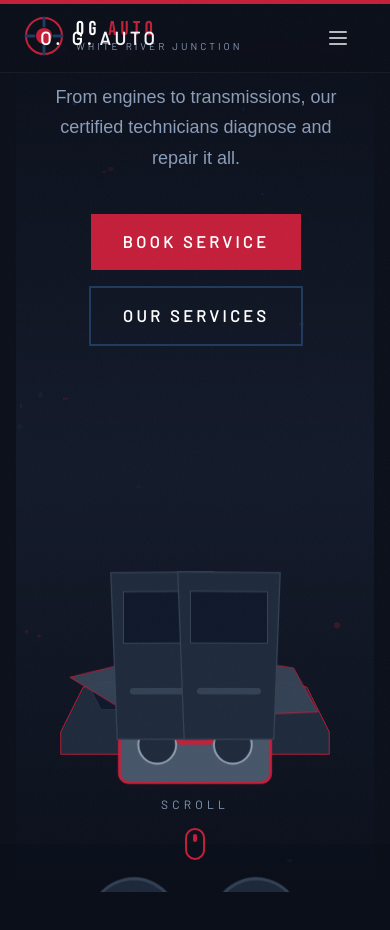
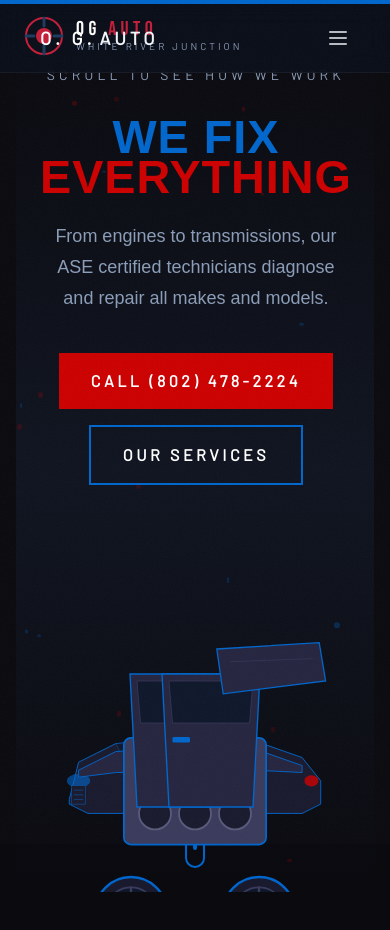
Before and after one commit to AEnldlya/og-automotive-v2, a Next.js app: page / in a window 390 px wide. Shown: the top 930 px of the page. Built offline with nearby package versions, Linux system fonts and the light colour scheme; a web font is replaced by a local one.

Commit message:
Update hero with real logo colors (blue #0066CC, red #CC0000), add logo image, improve car disassembly animation

```diff
--- a/src/components/HeroDisassembly.tsx
+++ b/src/components/HeroDisassembly.tsx
@@ -1,6 +1,7 @@
 'use client';
 
 import { useEffect, useRef } from 'react';
+import Image from 'next/image';
 import Link from 'next/link';
 import { motion, useScroll, useTransform, useSpring } from 'framer-motion';
 import { gsap } from 'gsap';
@@ -11,8 +12,12 @@ if (typeof window !== 'undefined') {
   gsap.registerPlugin(ScrollTrigger);
 }
 
+// Logo colors from the actual logo
+const LOGO_BLUE = '#0066CC';
+const LOGO_RED = '#CC0000';
+
 // Car parts for disassembly animation
-const CarParts = () => {
+const CarDisassembly = () => {
   const containerRef = useRef<HTMLDivElement>(null);
 
   useEffect(() => {
@@ -21,9 +26,9 @@ const CarParts = () => {
     const ctx = gsap.context(() => {
       // Hood flies up
       gsap.to('.car-hood', {
-        y: -200,
-        rotation: -30,
-        opacity: 0.3,
+        y: -150,
+        rotation: -25,
+        opacity: 0.4,
         scrollTrigger: {
           trigger: containerRef.current,
           start: 'top center',
@@ -32,10 +37,11 @@ const CarParts = () => {
         },
       });
 
-      // Engine lifts out
+      // Engine lifts out and rotates
       gsap.to('.car-engine', {
-        y: -300,
-        scale: 0.8,
+        y: -250,
+        rotation: 15,
+        scale: 0.9,
         scrollTrigger: {
           trigger: containerRef.current,
           start: 'top center',
@@ -44,9 +50,9 @@ const CarParts = () => {
         },
       });
 
-      // Wheels roll away
+      // Front wheel rolls away
       gsap.to('.car-wheel-front', {
-        x: 200,
+        x: 180,
         rotation: 360,
         scrollTrigger: {
           trigger: containerRef.current,
@@ -56,8 +62,9 @@ const CarParts = () => {
         },
       });
 
+      // Rear wheel rolls away
       gsap.to('.car-wheel-rear', {
-        x: -200,
+        x: -180,
         rotation: -360,
         scrollTrigger: {
           trigger: containerRef.current,
@@ -67,10 +74,10 @@ const CarParts = () => {
         },
       });
 
-      // Doors open
+      // Left door opens
       gsap.to('.car-door-left', {
-        x: -100,
-        rotationY: -45,
+        x: -80,
+        rotationY: -40,
         scrollTrigger: {
           trigger: containerRef.current,
           start: 'top center',
@@ -79,9 +86,22 @@ const CarParts = () => {
         },
       });
 
+      // Right door opens
       gsap.to('.car-door-right', {
-        x: 100,
-        rotationY: 45,
+        x: 80,
+        rotationY: 40,
+        scrollTrigger: {
+          trigger: containerRef.current,
+          start: 'top center',
+          end: 'center center',
+          scrub: 1,
+        },
+      });
+
+      // Trunk opens
+      gsap.to('.car-trunk', {
+        y: -100,
+        rotation: 20,
         scrollTrigger: {
           trigger: containerRef.current,
           start: 'top center',
@@ -95,96 +115,151 @@ const CarParts = () => {
   }, []);
 
   return (
-    <div ref={containerRef} className="relative w-full h-[600px] md:h-[800px] perspective-[1000px]">
-      {/* Car Body */}
+    <div ref={containerRef} className="relative w-full h-[500px] md:h-[600px] perspective-[1200px]">
+      {/* Car Body - Sedan style */}
       <div className="car-body absolute inset-0 flex items-center justify-center">
-        <svg viewBox="0 0 800 400" className="w-full max-w-4xl">
-          {/* Main body */}
+        <svg viewBox="0 0 700 300" className="w-full max-w-3xl">
+          {/* Main body shape */}
           <path
-            d="M100 250 L150 150 L300 120 L500 120 L650 150 L700 250 L700 300 L100 300 Z"
-            fill="#1e293b"
-            stroke="#c41e3a"
+            d="M80 220 L100 140 L180 100 L320 90 L480 95 L580 130 L620 180 L620 230 L580 250 L120 250 L80 230 Z"
+            fill="#1a1a2e"
+            stroke={LOGO_BLUE}
             strokeWidth="2"
           />
-          {/* Windows */}
+          {/* Windshield */}
           <path
-            d="M170 160 L290 135 L480 135 L620 160 L600 200 L190 200 Z"
+            d="M180 100 L320 90 L480 95 L460 140 L200 140 Z"
             fill="#0f172a"
-            stroke="#334155"
+            stroke={LOGO_BLUE}
             strokeWidth="1"
+            opacity="0.8"
           />
+          {/* Side windows */}
+          <path
+            d="M210 145 L330 140 L450 142 L440 180 L220 180 Z"
+            fill="#0f172a"
+            stroke={LOGO_BLUE}
+            strokeWidth="1"
+            opacity="0.8"
+          />
+          {/* Headlight */}
+          <ellipse cx="100" cy="180" rx="25" ry="15" fill={LOGO_BLUE} opacity="0.6" />
+          {/* Taillight */}
+          <ellipse cx="600" cy="180" rx="15" ry="12" fill={LOGO_RED} opacity="0.8" />
+          {/* Grill */}
+          <rect x="85" y="190" width="30" height="40" fill="#1a1a2e" stroke={LOGO_BLUE} strokeWidth="1" />
+          <line x1="90" y1="200" x2="110" y2="200" stroke={LOGO_BLUE} strokeWidth="1" />
+          <line x1="90" y1="210" x2="110" y2="210" stroke={LOGO_BLUE} strokeWidth="1" />
+          <line x1="90" y1="220" x2="110" y2="220" stroke={LOGO_BLUE} strokeWidth="1" />
         </svg>
       </div>
 
       {/* Hood */}
-      <div className="car-hood absolute inset-0 flex items-center justify-center origin-bottom">
-        <svg viewBox="0 0 800 400" className="w-full max-w-4xl">
+      <div className="car-hood absolute inset-0 flex items-center justify-center origin-bottom pt-4">
+        <svg viewBox="0 0 700 300" className="w-full max-w-3xl">
           <path
-            d="M300 120 L500 120 L650 150 L700 250 L500 250 L300 250 L150 150 Z"
-            fill="#334155"
-            stroke="#c41e3a"
+            d="M100 140 L180 100 L320 90 L480 95 L580 130 L580 145 L480 140 L180 145 L100 155 Z"
+            fill="#252540"
+            stroke={LOGO_BLUE}
             strokeWidth="2"
           />
         </svg>
       </div>
 
       {/* Engine */}
-      <div className="car-engine absolute inset-0 flex items-center justify-center pt-20">
-        <svg viewBox="0 0 200 200" className="w-48 md:w-64">
-          <rect x="20" y="20" width="160" height="140" fill="#475569" stroke="#c41e3a" strokeWidth="3" rx="10" />
-          <circle cx="60" cy="60" r="20" fill="#1e293b" stroke="#94a3b8" strokeWidth="2" />
-          <circle cx="140" cy="60" r="20" fill="#1e293b" stroke="#94a3b8" strokeWidth="2" />
-          <circle cx="60" cy="120" r="20" fill="#1e293b" stroke="#94a3b8" strokeWidth="2" />
-          <circle cx="140" cy="120" r="20" fill="#1e293b" stroke="#94a3b8" strokeWidth="2" />
-          <rect x="80" y="80" width="40" height="40" fill="#c41e3a" rx="5" />
+      <div className="car-engine absolute inset-0 flex items-center justify-center pt-12">
+        <svg viewBox="0 0 180 140" className="w-40 md:w-48">
+          {/* Engine block */}
+          <rect x="10" y="10" width="160" height="120" fill="#3a3a5c" stroke={LOGO_BLUE} strokeWidth="2" rx="8" />
+          {/* Cylinders */}
+          <circle cx="45" cy="45" r="18" fill="#1a1a2e" stroke="#5a5a7c" strokeWidth="2" />
+          <circle cx="90" cy="45" r="18" fill="#1a1a2e" stroke="#5a5a7c" strokeWidth="2" />
+          <circle cx="135" cy="45" r="18" fill="#1a1a2e" stroke="#5a5a7c" strokeWidth="2" />
+          <circle cx="45" cy="95" r="18" fill="#1a1a2e" stroke="#5a5a7c" strokeWidth="2" />
+          <circle cx="90" cy="95" r="18" fill="#1a1a2e" stroke="#5a5a7c" strokeWidth="2" />
+          <circle cx="135" cy="95" r="18" fill="#1a1a2e" stroke="#5a5a7c" strokeWidth="2" />
+          {/* Center cap */}
+          <rect x="70" y="60" width="40" height="20" fill={LOGO_RED} rx="4" />
+          {/* Oil cap */}
+          <circle cx="150" cy="25" r="8" fill={LOGO_BLUE} />
         </svg>
       </div>
 
       {/* Front Wheel */}
-      <div className="car-wheel-front absolute bottom-10 left-[15%] md:left-[20%]">
-        <svg viewBox="0 0 100 100" className="w-24 md:w-32">
-          <circle cx="50" cy="50" r="45" fill="#1e293b" stroke="#334155" strokeWidth="3" />
-          <circle cx="50" cy="50" r="30" fill="#0f172a" stroke="#c41e3a" strokeWidth="2" />
-          <circle cx="50" cy="50" r="10" fill="#475569" />
-          <path d="M50 20 L50 80 M20 50 L80 50" stroke="#334155" strokeWidth="2" />
+      <div className="car-wheel-front absolute bottom-16 left-[18%] md:left-[22%]">
+        <svg viewBox="0 0 100 100" className="w-20 md:w-28">
+          <circle cx="50" cy="50" r="45" fill="#1a1a2e" stroke={LOGO_BLUE} strokeWidth="3" />
+          <circle cx="50" cy="50" r="32" fill="#0f172a" stroke="#3a3a5c" strokeWidth="2" />
+          <circle cx="50" cy="50" r="12" fill={LOGO_BLUE} />
+          {/* Spokes */}
+          <path d="M50 18 L50 82 M18 50 L82 50 M28 28 L72 72 M28 72 L72 28" stroke="#3a3a5c" strokeWidth="3" strokeLinecap="round" />
         </svg>
       </div>
 
       {/* Rear Wheel */}
-      <div className="car-wheel-rear absolute bottom-10 right-[15%] md:right-[20%]">
-        <svg viewBox="0 0 100 100" className="w-24 md:w-32">
-          <circle cx="50" cy="50" r="45" fill="#1e293b" stroke="#334155" strokeWidth="3" />
-          <circle cx="50" cy="50" r="30" fill="#0f172a" stroke="#c41e3a" strokeWidth="2" />
-          <circle cx="50" cy="50" r="10" fill="#475569" />
-          <path d="M50 20 L50 80 M20 50 L80 50" stroke="#334155" strokeWidth="2" />
+      <div className="car-wheel-rear absolute bottom-16 right-[18%] md:right-[22%]">
+        <svg viewBox="0 0 100 100" className="w-20 md:w-28">
+          <circle cx="50" cy="50" r="45" fill="#1a1a2e" stroke={LOGO_BLUE} strokeWidth="3" />
+          <circle cx="50" cy="50" r="32" fill="#0f172a" stroke="#3a3a5c" strokeWidth="2" />
+          <circle cx="50" cy="50" r="12" fill={LOGO_BLUE} />
+          {/* Spokes */}
+          <path d="M50 18 L50 82 M18 50 L82 50 M28 28 L72 72 M28 72 L72 28" stroke="#3a3a5c" strokeWidth="3" strokeLinecap="round" />
         </svg>
       </div>
 
       {/* Left Door */}
-      <div className="car-door-left absolute top-[25%] left-[25%] origin-left">
-        <svg viewBox="0 0 200 300" className="w-32 md:w-48">
+      <div className="car-door-left absolute top-[30%] left-[28%] origin-left">
+        <svg viewBox="0 0 160 220" className="w-28 md:w-36">
           <path
-            d="M20 20 L180 20 L170 280 L30 280 Z"
-            fill="#1e293b"
-            stroke="#334155"
+            d="M10 10 L150 10 L140 200 L20 200 Z"
+            fill="#252540"
+            stroke={LOGO_BLUE}
             strokeWidth="2"
           />
-          <rect x="40" y="50" width="120" height="80" fill="#0f172a" stroke="#475569" strokeWidth="1" />
-          <rect x="50" y="200" width="100" height="10" fill="#334155" rx="5" />
+          {/* Window */}
+          <path
+            d="M20 20 L140 20 L135 80 L25 80 Z"
+            fill="#0f172a"
+            stroke="#3a3a5c"
+            strokeWidth="1"
+          />
+          {/* Door handle */}
+          <rect x="110" y="100" width="25" height="8" fill={LOGO_BLUE} rx="2" />
         </svg>
       </div>
 
       {/* Right Door */}
-      <div className="car-door-right absolute top-[25%] right-[25%] origin-right">
-        <svg viewBox="0 0 200 300" className="w-32 md:w-48">
+      <div className="car-door-right absolute top-[30%] right-[28%] origin-right">
+        <svg viewBox="0 0 160 220" className="w-28 md:w-36">
           <path
-            d="M20 20 L180 20 L170 280 L30 280 Z"
-            fill="#1e293b"
-            stroke="#334155"
+            d="M10 10 L150 10 L140 200 L20 200 Z"
+            fill="#252540"
+            stroke={LOGO_BLUE}
             strokeWidth="2"
           />
-          <rect x="40" y="50" width="120" height="80" fill="#0f172a" stroke="#475569" strokeWidth="1" />
-          <rect x="50" y="200" width="100" height="10" fill="#334155" rx="5" />
+          {/* Window */}
+          <path
+            d="M20 20 L140 20 L135 80 L25 80 Z"
+            fill="#0f172a"
+            stroke="#3a3a5c"
+            strokeWidth="1"
+          />
+          {/* Door handle */}
+          <rect x="25" y="100" width="25" height="8" fill={LOGO_BLUE} rx="2" />
+        </svg>
+      </div>
+
+      {/* Trunk */}
+      <div className="car-trunk absolute top-[20%] right-[8%] origin-top">
+        <svg viewBox="0 0 200 150" className="w-32 md:w-40">
+          <path
+            d="M20 50 L180 40 L190 100 L30 120 Z"
+            fill="#252540"
+            stroke={LOGO_BLUE}
+            strokeWidth="2"
+          />
+          {/* Trunk line */}
+          <line x1="40" y1="70" x2="170" y2="65" stroke="#3a3a5c" strokeWidth="1" />
         </svg>
       </div>
     </div>
@@ -216,8 +291,8 @@ const MagneticButton = ({ children, href, variant = 'primary' }: { children: Rea
         href={href}
         className={`relative inline-flex items-center justify-center px-8 py-4 font-semibold tracking-wider uppercase overflow-hidden group transition-all duration-300 ${
           variant === 'primary'
-            ? 'bg-[#c41e3a] text-white hover:bg-[#e63950]'
-            : 'border-2 border-[#1e3a5f] text-white hover:border-[#c41e3a]'
+            ? 'bg-[#CC0000] text-white hover:bg-[#e60000]'
+            : 'border-2 border-[#0066CC] text-white hover:border-[#CC0000]'
         }`}
       >
         <span className="absolute inset-0 translate-x-[-100%] group-hover:translate-x-[100%] transition-transform duration-700 bg-gradient-to-r from-transparent via-white/20 to-transparent" />
@@ -231,7 +306,7 @@ const MagneticButton = ({ children, href, variant = 'primary' }: { children: Rea
 const ScrollProgress = () => {
   const { scrollYProgress } = useScroll();
   const scaleX = useSpring(scrollYProgress, { stiffness: 100, damping: 30 });
-  return <motion.div className="fixed top-0 left-0 right-0 h-1 bg-[#c41e3a] origin-left z-[200]" style={{ scaleX }} />;
+  return <motion.div className="fixed top-0 left-0 right-0 h-1 bg-[#0066CC] origin-left z-[200]" style={{ scaleX }} />;
 };
 
 export default function HeroDisassembly() {
@@ -242,13 +317,12 @@ export default function HeroDisassembly() {
   });
 
   const opacity = useTransform(scrollYProgress, [0, 0.5], [1, 0]);
-  const y = useTransform(scrollYProgress, [0, 1], ['0%', '50%']);
 
   return (
     <>
       <ScrollProgress />
 
-      <section ref={containerRef} className="relative min-h-[200vh] w-full bg-[#0a0f1a]">
+      <section ref={containerRef} className="relative min-h-[200vh] w-full bg-[#0a0a0f]">
         {/* Fixed hero content */}
         <motion.div
           style={{ opacity }}
@@ -256,9 +330,9 @@ export default function HeroDisassembly() {
         >
           {/* Background effects */}
           <div className="absolute inset-0">
-            <div className="absolute inset-0 bg-gradient-to-b from-[#0a0f1a] via-[#121929] to-[#0a0f1a]" />
+            <div className="absolute inset-0 bg-gradient-to-b from-[#0a0a0f] via-[#0f1420] to-[#0a0a0f]" />
 
-            {/* Floating particles */}
+            {/* Floating particles - logo colors */}
             {[...Array(20)].map((_, i) => (
               <motion.div
                 key={i}
@@ -268,7 +342,7 @@ export default function HeroDisassembly() {
                   top: `${Math.random() * 100}%`,
                   width: Math.random() * 4 + 2,
                   height: Math.random() * 4 + 2,
-                  background: i % 2 === 0 ? 'rgba(196, 30, 58, 0.4)' : 'rgba(30, 58, 95, 0.4)',
+                  background: i % 2 === 0 ? 'rgba(0, 102, 204, 0.5)' : 'rgba(204, 0, 0, 0.4)',
                 }}
                 animate={{
                   y: [0, -40, 0],
@@ -285,14 +359,31 @@ export default function HeroDisassembly() {
 
           {/* Content */}
           <div className="relative z-10 text-center px-6 max-w-5xl mx-auto">
-            {/* Label */}
+            {/* Logo */}
             <motion.div
               initial={{ opacity: 0, y: 20 }}
               animate={{ opacity: 1, y: 0 }}
               transition={{ duration: 0.6 }}
-              className="mb-6"
+              className="mb-6 flex justify-center"
             >
-              <span className="text-[#8b9db8] text-sm tracking-[0.3em] uppercase">Scroll to explore</span>
+              <Image
+                src="/logo.jpg"
+                alt="O.G. Automotive"
+                width={300}
+                height={150}
+                className="w-48 md:w-64 h-auto"
+                priority
+              />
+            </motion.div>
+
+            {/* Scroll hint */}
+            <motion.div
+              initial={{ opacity: 0 }}
+              animate={{ opacity: 1 }}
+              transition={{ delay: 0.5 }}
+              className="mb-8"
+            >
+              <span className="text-[#8b9db8] text-sm tracking-[0.3em] uppercase">Scroll to see how we work</span>
             </motion.div>
 
             {/* Main headline */}
@@ -300,12 +391,12 @@ export default function HeroDisassembly() {
               initial={{ opacity: 0, y: 30 }}
               animate={{ opacity: 1, y: 0 }}
               transition={{ duration: 0.8, delay: 0.2 }}
-              className="text-6xl md:text-8xl lg:text-9xl font-bold leading-[0.85] mb-6"
+              className="text-5xl md:text-7xl lg:text-8xl font-bold leading-[0.85] mb-6"
               style={{ fontFamily: 'var(--font-tanker)' }}
             >
-              <span className="text-white">WE FIX</span>
+              <span className="text-[#0066CC]">WE FIX</span>
               <br />
-              <span className="text-[#c41e3a]">EVERYTHING</span>
+              <span className="text-[#CC0000]">EVERYTHING</span>
             </motion.h1>
 
             {/* Subhead */}
@@ -316,7 +407,7 @@ export default function HeroDisassembly() {
               className="text-[#8b9db8] text-lg md:text-xl max-w-2xl mx-auto mb-10"
               style={{ fontFamily: 'var(--font-general-sans)' }}
             >
-              From engines to transmissions, our certified technicians diagnose and repair it all.
+              From engines to transmissions, our ASE certified technicians diagnose and repair all makes and models.
             </motion.p>
 
             {/* CTAs */}
@@ -326,8 +417,8 @@ export default function HeroDisassembly() {
               transition={{ duration: 0.6, delay: 0.6 }}
               className="flex flex-wrap justify-center gap-4"
             >
-              <MagneticButton href="/contact" variant="primary">
-                Book Service
+              <MagneticButton href="tel:8024782224" variant="primary">
+                Call (802) 478-2224
               </MagneticButton>
               <MagneticButton href="/services" variant="secondary">
                 Our Services
@@ -336,24 +427,24 @@ export default function HeroDisassembly() {
           </div>
 
           {/* Car disassembly animation */}
-          <motion.div style={{ y }} className="relative z-10 w-full mt-16">
-            <CarParts />
-          </motion.div>
+          <div className="relative z-10 w-full mt-8 px-4">
+            <CarDisassembly />
+          </div>
 
           {/* Scroll indicator */}
           <motion.div
             initial={{ opacity: 0 }}
             animate={{ opacity: 1 }}
             transition={{ delay: 1 }}
-            className="absolute bottom-10 left-1/2 -translate-x-1/2 flex flex-col items-center gap-2"
+            className="absolute bottom-8 left-1/2 -translate-x-1/2 flex flex-col items-center gap-2"
           >
             <span className="text-[#8b9db8] text-xs tracking-widest uppercase">Scroll</span>
             <motion.div
               animate={{ y: [0, 8, 0] }}
               transition={{ duration: 1.5, repeat: Infinity }}
-              className="w-5 h-8 border-2 border-[#c41e3a] rounded-full flex justify-center pt-1"
+              className="w-5 h-8 border-2 border-[#0066CC] rounded-full flex justify-center pt-1"
             >
-              <motion.div className="w-1 h-2 bg-[#c41e3a] rounded-full" />
+              <motion.div className="w-1 h-2 bg-[#0066CC] rounded-full" />
             </motion.div>
           </motion.div>
         </motion.div>
```
Also changed, not shown: public/logo.jpg (added).
